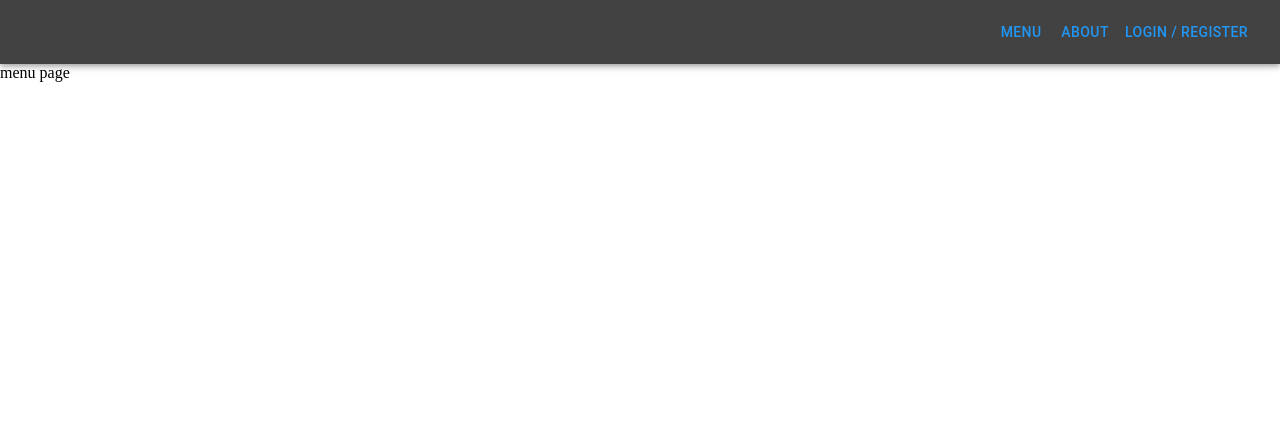
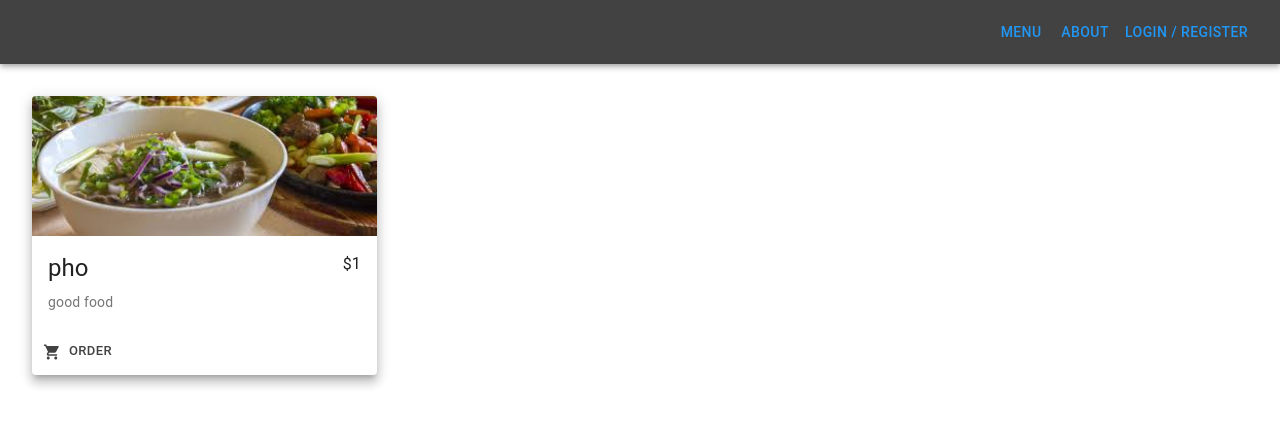
Before and after one commit to jamesphongduong/phongspho, a React (Create React App) app: page / in a window 1280 px wide. Shown: the top 426 px of the page. Built offline with nearby package versions, Linux system fonts and the light colour scheme.

Commit message:
menu item component made

```diff
--- a/src/components/App.tsx
+++ b/src/components/App.tsx
@@ -1,10 +1,10 @@
 import React from 'react';
-import { Button } from './Button';
 import { Navbar } from './Navbar';
 import { MuiThemeProvider, createMuiTheme } from '@material-ui/core/styles';
 import { grey, blue } from '@material-ui/core/colors';
 import { Switch, Route } from 'react-router-dom';
 import { About, Auth, Menu, NoMatch } from './pages';
+import { Box } from '@material-ui/core';
 
 const theme = createMuiTheme({
   palette: {
@@ -22,6 +22,7 @@ export const App = (): JSX.Element => {
   return (
     <MuiThemeProvider theme={theme}>
       <Navbar items={navbarItems} />
+      <Box p={4}>
         <Switch>
           <Route exact path="/about">
             <About />
@@ -36,6 +37,7 @@ export const App = (): JSX.Element => {
             <NoMatch />
           </Route>
         </Switch>
+      </Box>
     </MuiThemeProvider>
   );
 };
--- /dev/null
+++ b/src/components/MenuItem.tsx
@@ -0,0 +1,62 @@
+import React from 'react';
+import { makeStyles } from '@material-ui/core/styles';
+import Card from '@material-ui/core/Card';
+import CardActionArea from '@material-ui/core/CardActionArea';
+import CardActions from '@material-ui/core/CardActions';
+import CardContent from '@material-ui/core/CardContent';
+import CardMedia from '@material-ui/core/CardMedia';
+import Button from '@material-ui/core/Button';
+import Typography from '@material-ui/core/Typography';
+import ShoppingCartRoundedIcon from '@material-ui/icons/ShoppingCartRounded';
+
+interface Props {
+  price: number;
+  title: string;
+  description: string;
+  image: string;
+}
+
+export const MenuItem = (props: Props): JSX.Element => {
+  const { price, title, description, image } = props;
+  const classes = useStyles();
+
+  return (
+    <Card className={classes.card} raised>
+      <CardMedia className={classes.media} image={image} />
+      <CardContent>
+        <div className={classes.titleContainer}>
+          <Typography gutterBottom variant="h5" component="h2">
+            {title}
+          </Typography>
+          <Typography> {price && `$${price}`}</Typography>
+        </div>
+        <Typography variant="body2" color="textSecondary" component="p">
+          {description}
+        </Typography>
+      </CardContent>
+      <CardActions>
+        <Button
+          size="small"
+          color="primary"
+          startIcon={<ShoppingCartRoundedIcon />}
+        >
+          Order
+        </Button>
+      </CardActions>
+    </Card>
+  );
+};
+
+const useStyles = makeStyles({
+  titleContainer: {
+    display: 'flex',
+    flexDirection: 'row',
+    justifyContent: 'space-between'
+  },
+  card: {
+    maxWidth: 345
+  },
+  media: {
+    height: 140
+  }
+});
--- a/src/components/Navbar.tsx
+++ b/src/components/Navbar.tsx
@@ -20,8 +20,8 @@ export const Navbar = (props: Props): JSX.Element => {
         const { label, route } = item;
 
         return (
-          <Link to={`${route}`}>
-            <Button color="secondary" text={label} key={shortid.generate()} />
+          <Link to={`${route}`} key={shortid.generate()}>
+            <Button color="secondary" text={label} />
           </Link>
         );
       }
--- /dev/null
+++ b/src/components/index.ts
@@ -0,0 +1 @@
+export { MenuItem } from './MenuItem';
--- a/src/components/pages/Menu.tsx
+++ b/src/components/pages/Menu.tsx
@@ -1,5 +1,8 @@
 import React from 'react';
+import { MenuItem } from '../';
 
 export const Menu = () => {
-  return <div> menu page</div>;
+  return (
+    <MenuItem title="pho" price={1} description="good food" image="./pho.jpg" />
+  );
 };
```
Also changed, not shown: src/components/Card.tsx (deleted, +0 -51 lines), public/pho.jpg (added). Lines whose indentation alone changed are shown as unchanged.
